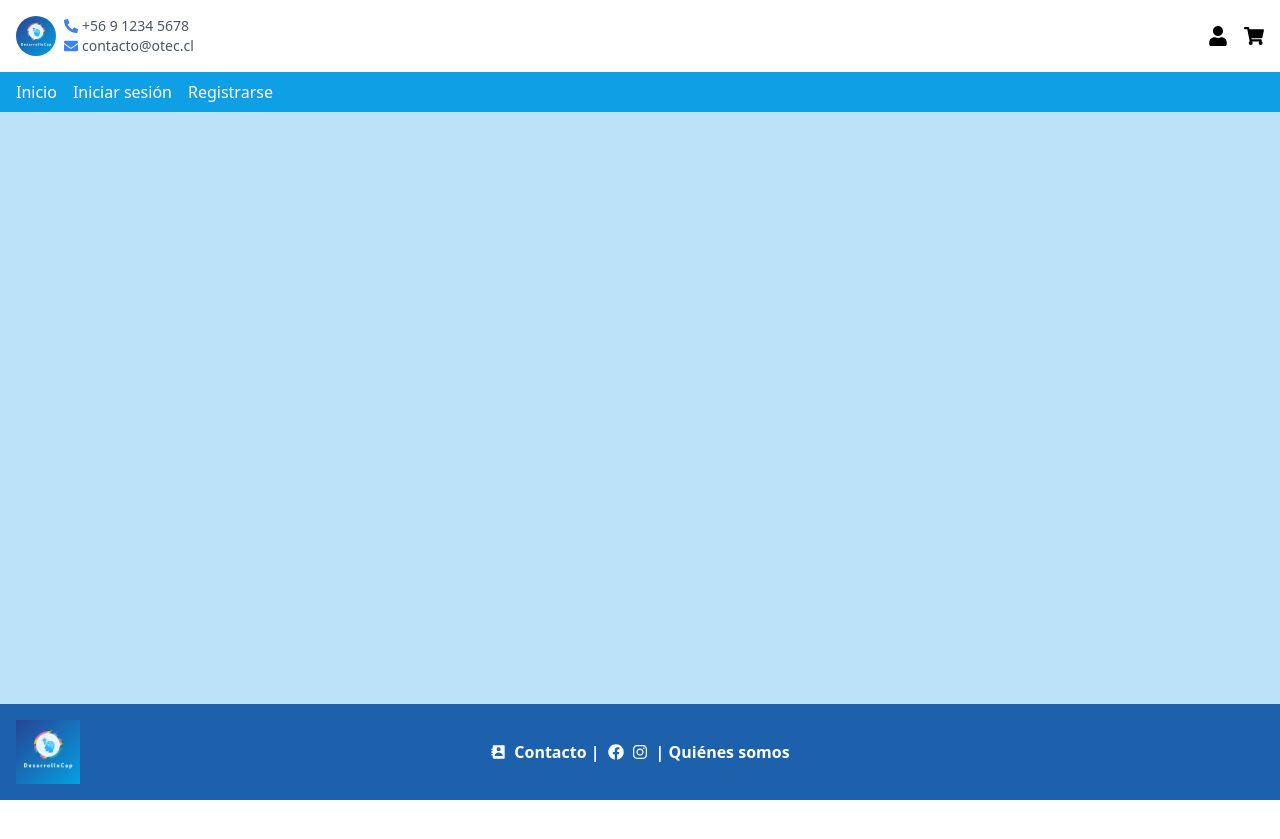
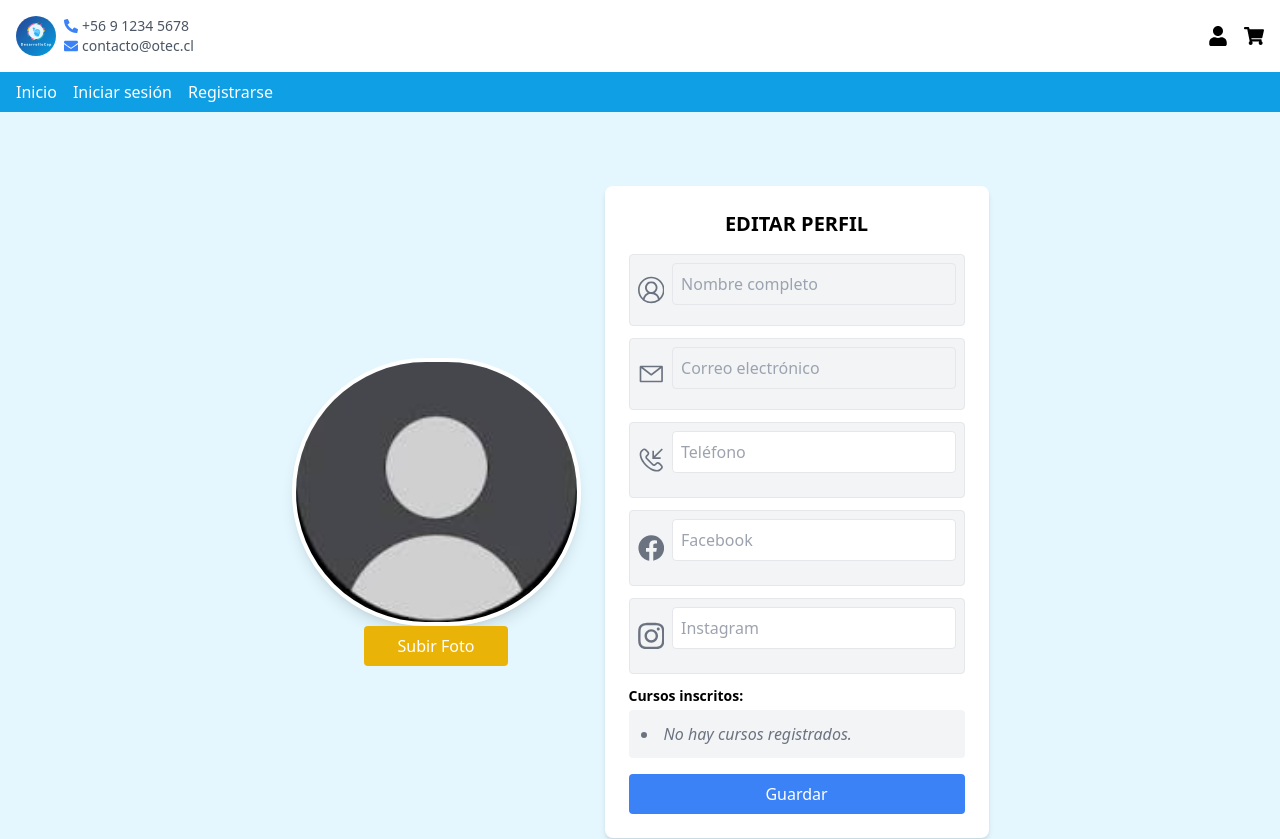
Before and after one commit to dtdavid/desarrollocap, a React (Vite) app in the folder frontend/: page /perfil/editar in a window 1280 px wide. Shown: the top 839 px of the page. Before the commit the page ends 800 px from the top, so only its background shows below. Built offline with nearby package versions, Linux system fonts and the light colour scheme.

Commit message:
feat: se crea la pagina editar-perfil

```diff
--- /dev/null
+++ b/frontend/src/pages/EditarPerfil.jsx
@@ -0,0 +1,176 @@
+import { useState, useEffect, useRef } from "react";
+import { useNavigate } from "react-router-dom";
+import { VscAccount, VscMail, VscCallIncoming } from "react-icons/vsc";
+import { FaFacebook, FaInstagram } from "react-icons/fa";
+import ImagenPerfil from "../assets/images/perfilsf.jpg";
+
+
+function EditarPerfil() {
+  const [nombre, setNombre] = useState("");
+  const [email, setEmail] = useState("");
+  const [telefono, setTelefono] = useState("");
+  const [face, setFace] = useState("");
+  const [instagram, setInstagram] = useState("");
+  const [cursos, setCursos] = useState([]);
+  const [selectImage, setSelectImage] = useState(null);
+
+  const navigate = useNavigate();
+
+  const fileInputRef = useRef(null);
+
+ const handleImageUpload = (event) => {
+  const file = event.target.files[0];
+  if (file) {
+    const reader = new FileReader();
+    reader.onloadend = () => {
+      setSelectImage(reader.result); // esto será base64
+    };
+    reader.readAsDataURL(file);
+  }
+};
+
+
+  useEffect(() => {
+    const userData = JSON.parse(localStorage.getItem("user"));
+    const cursosGuardados = JSON.parse(localStorage.getItem("listaCursos")) || [];
+
+    if (userData) {
+      setNombre(userData.nombre || "");
+      setEmail(userData.email || "");
+      setTelefono(userData.telefono || "");
+      setFace(userData.face || "");
+      setInstagram(userData.instagram || "");
+      setSelectImage(userData.imagen || null);
+    }
+
+    setCursos(cursosGuardados);
+  }, []);
+
+  const handleRegister = (e) => {
+    e.preventDefault();
+
+    const edicionUsuario = {
+      nombre,
+      email,
+      telefono,
+      face,
+      instagram,
+      cursos,
+      imagen: selectImage,
+    };
+
+    localStorage.setItem("user", JSON.stringify(edicionUsuario));
+    navigate("/perfil/editar");
+  };
+
+  return (
+    <div className="flex justify-center items-center min-h-dvh bg-azul-claro px-4">
+      <div className="flex flex-col md:flex-row items-center gap-6">
+        <div className="flex flex-col items-center justify-center">
+            <img src={selectImage || ImagenPerfil} alt="foto de perfil" className="w-80 h40 object-cover rounded-full border-4 border-white shadow-lg"/>
+
+            <input
+    type="file"
+    accept="image/*"
+    ref={fileInputRef}
+    className="hidden"
+    onChange={handleImageUpload}
+  />
+
+            <button
+          type="button"
+           onClick={() => fileInputRef.current.click()}
+          className="w-1/2 bg-yellow-500 text-white py-2 rounded hover:bg-blue-600"
+        >
+          Subir Foto
+        </button>
+      </div>
+      <form
+        onSubmit={handleRegister}
+        className="bg-white p-6 rounded-lg shadow-md w-full max-w-sm"
+      >
+        <h2 className="text-xl font-semibold mb-4 text-center">EDITAR PERFIL</h2>
+
+    <div className="flex items-center mb-3 border rounded bg-gray-100 p-2">
+    <VscAccount className="text-gray-500 mr-2" size={30} />
+        <input
+          type="text"
+          placeholder="Nombre completo"
+          value={nombre}
+          readOnly
+          className="w-full mb-3 p-2 border rounded bg-gray-100 cursor-not-allowed"
+        />
+    </div>
+
+    <div className="flex items-center mb-3 border rounded bg-gray-100 p-2">
+    <VscMail className="text-gray-500 mr-2" size={30} />
+        <input
+          type="email"
+          placeholder="Correo electrónico"
+          value={email}
+          readOnly
+          className="w-full mb-3 p-2 border rounded bg-gray-100 cursor-not-allowed"
+        />
+    </div>
+
+    <div className="flex items-center mb-3 border rounded bg-gray-100 p-2">
+    < VscCallIncoming className="text-gray-500 mr-2" size={30} />
+        <input
+          type="text"
+          placeholder="Teléfono"
+          value={telefono}
+          onChange={(e) => setTelefono(e.target.value)}
+          className="w-full mb-4 p-2 border rounded"
+        />
+    </div>
+
+
+<div className="flex items-center mb-3 border rounded bg-gray-100 p-2">
+    < FaFacebook className="text-gray-500 mr-2" size={30} />
+        <input
+          type="text"
+          placeholder="Facebook"
+          value={face}
+          onChange={(e) => setFace(e.target.value)}
+          className="w-full mb-4 p-2 border rounded"
+        />
+</div>
+
+<div className="flex items-center mb-3 border rounded bg-gray-100 p-2">
+    < FaInstagram className="text-gray-500 mr-2" size={30} />
+        <input
+          type="text"
+          placeholder="Instagram"
+          value={instagram}
+          onChange={(e) => setInstagram(e.target.value)}
+          className="w-full mb-4 p-2 border rounded"
+        />
+</div>
+
+        {/* Mostrar cursos (no editables) */}
+        <label className="text-sm font-semibold mb-1 block">Cursos inscritos:</label>
+        <ul className="list-disc list-inside mb-4 bg-gray-100 p-3 rounded">
+  {cursos.length > 0 ? (
+    cursos.map((curso, index) => (
+      <li key={index} className="text-gray-700">
+        {curso}
+      </li>
+    ))
+  ) : (
+    <li className="italic text-gray-500">No hay cursos registrados.</li>
+  )}
+</ul>
+
+        <button
+          type="submit"
+          className="w-full bg-blue-500 text-white py-2 rounded hover:bg-blue-600"
+        >
+          Guardar
+        </button>
+      </form>
+    </div>
+    </div>
+  );
+}
+
+export default EditarPerfil;
--- a/frontend/src/pages/Perfil.jsx
+++ b/frontend/src/pages/Perfil.jsx
@@ -23,7 +23,17 @@ const Perfil = () => {
       alert("Debes loguearte antes de acceder a tu perfil.");
       navigate("/login");
     }
-  }, [navigate]);
+
+// Lista de cursos (solo títulos)
+  const cursos = [
+    "REACT",
+    "FUNDAMENTOS DE JAVA SCRIPT",
+    "BASES DE DATOS PSQL"
+  ];
+// Guardar en localStorage
+  localStorage.setItem("listaCursos", JSON.stringify(cursos));
+}, [navigate]);
+
 
   const CursoCard = ({ img, titulo, inicio, termino }) => (
     <div className="flex flex-col border rounded-lg shadow-md overflow-hidden max-w-sm w-full">
@@ -54,6 +64,10 @@ const Perfil = () => {
         <button
           className="mt-auto bg-pink-500 hover:bg-pink-600 text-white font-semibold py-2 rounded transition-colors"
           type="button"
+          onClick={() => {
+         localStorage.setItem("cursoSeleccionado", titulo);
+           navigate("/perfil/editar");
+  }}
         >
           Ir al curso
         </button>
--- a/frontend/src/routes/index.jsx
+++ b/frontend/src/routes/index.jsx
@@ -9,6 +9,7 @@ import Perfil from "../pages/Perfil";
 import Carrito from "../pages/Carrito";
 import CursosTipo from "../pages/CursosTipo";
 import CursoDetalle from "../pages/CursoDetalle";
+import EditarPerfil from "../pages/EditarPerfil";
 
 export default function AppRoutes() {
   const token = localStorage.getItem("token");
@@ -25,6 +26,7 @@ export default function AppRoutes() {
             <Route path="/login" element={<Login />} />
             <Route path="/registro" element={<Register />} />
             <Route path="/perfil" element={<Perfil />} />
+            <Route path="/perfil/editar" element={<EditarPerfil />} />
             <Route path="/carrito" element={<Carrito />} />
             <Route path="/cursos/:tipo" element={<CursosTipo />} />
             <Route path="/curso/:id" element={<CursoDetalle />} />
```
Also changed, not shown: frontend/src/assets/images/perfilsf.jpg (added).
